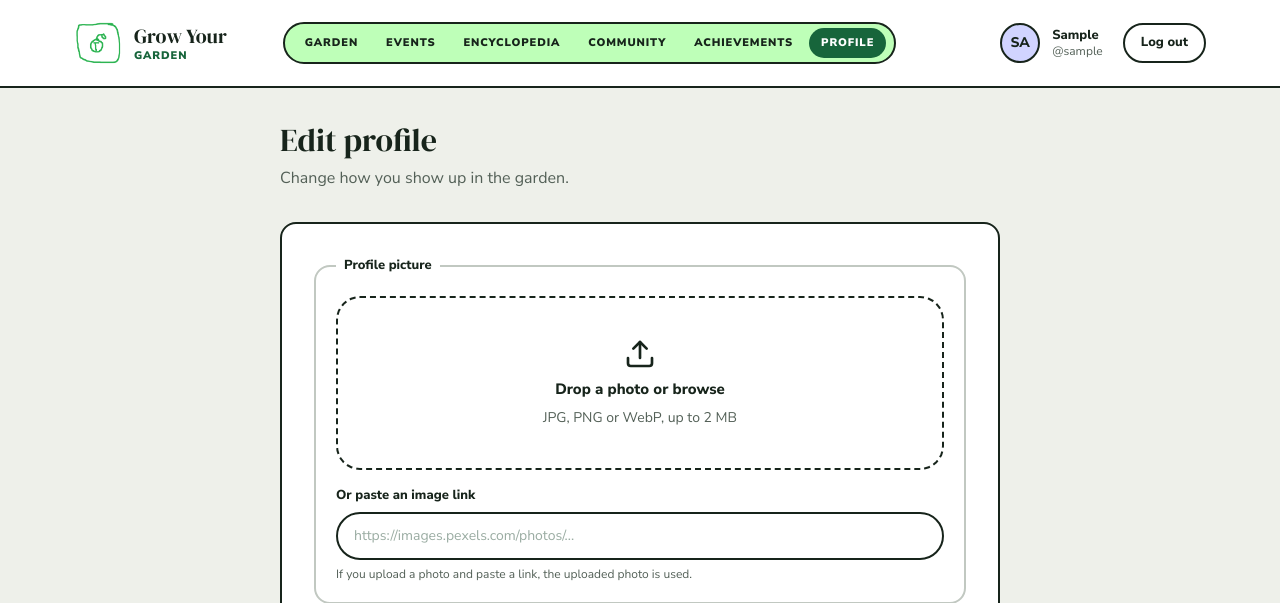
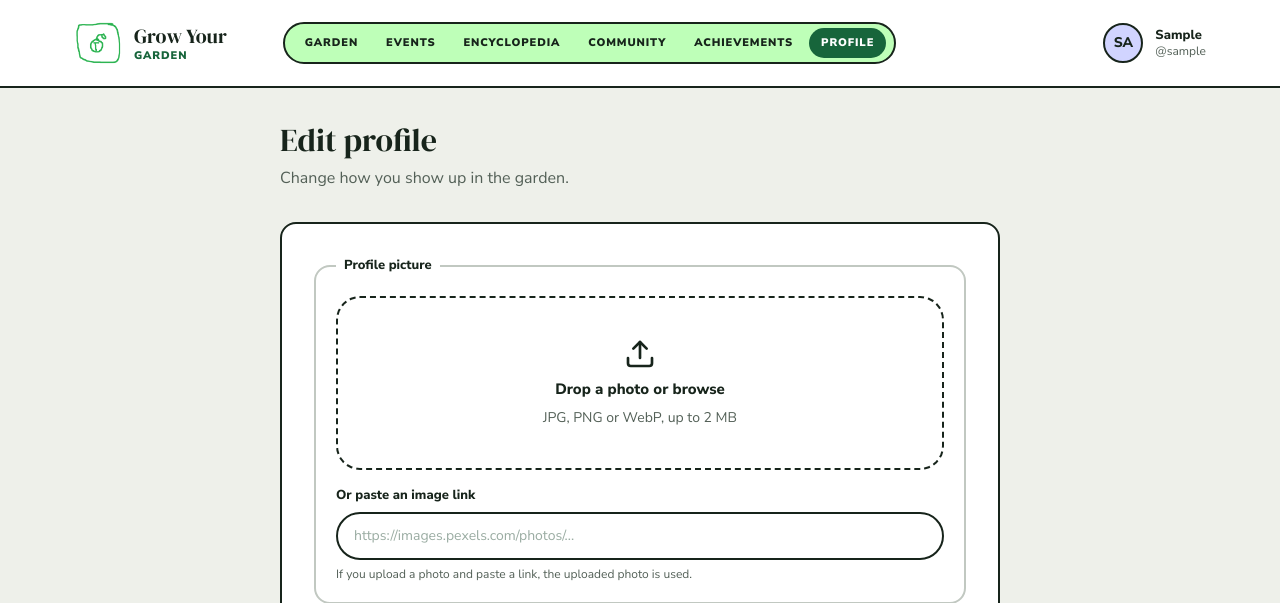
Before and after one commit to WilliamJesUI/Group-1-KKI, a Django app: page /profile/edit/ in a window 1280 px wide. Shown: the top 603 px of the page. Run offline with Django 5.2, Linux system fonts and the light colour scheme; the visitor is signed in with stand-in values (Sample User, id 1).

Commit message:
refactor: remove redundant logout button from header

```diff
--- a/templates/header.html
+++ b/templates/header.html
@@ -52,11 +52,6 @@ The .nav-tab and .nav-tab-active styles are in base.html, and static/js/navbar.j
                         <span class="text-xs text-ink-soft">@{{ user.username }}</span>
                     </span>
                 </a>
-                {# Logging out needs a POST form (Django 5 refuses a plain link) #}
-                <form method="post" action="{% url 'profile:logout' %}" class="ml-auto lg:ml-2">
-                    {% csrf_token %}
-                    <button type="submit" class="rounded-full border-2 border-ink bg-surface px-4 py-2 text-[13px] font-extrabold hover:bg-brand-tint">Log out</button>
-                </form>
             </div>
             {% else %}
             <div class="mt-4 flex items-center gap-3 border-t border-line pt-4 lg:mt-0 lg:gap-2 lg:border-0 lg:pt-0">
```
